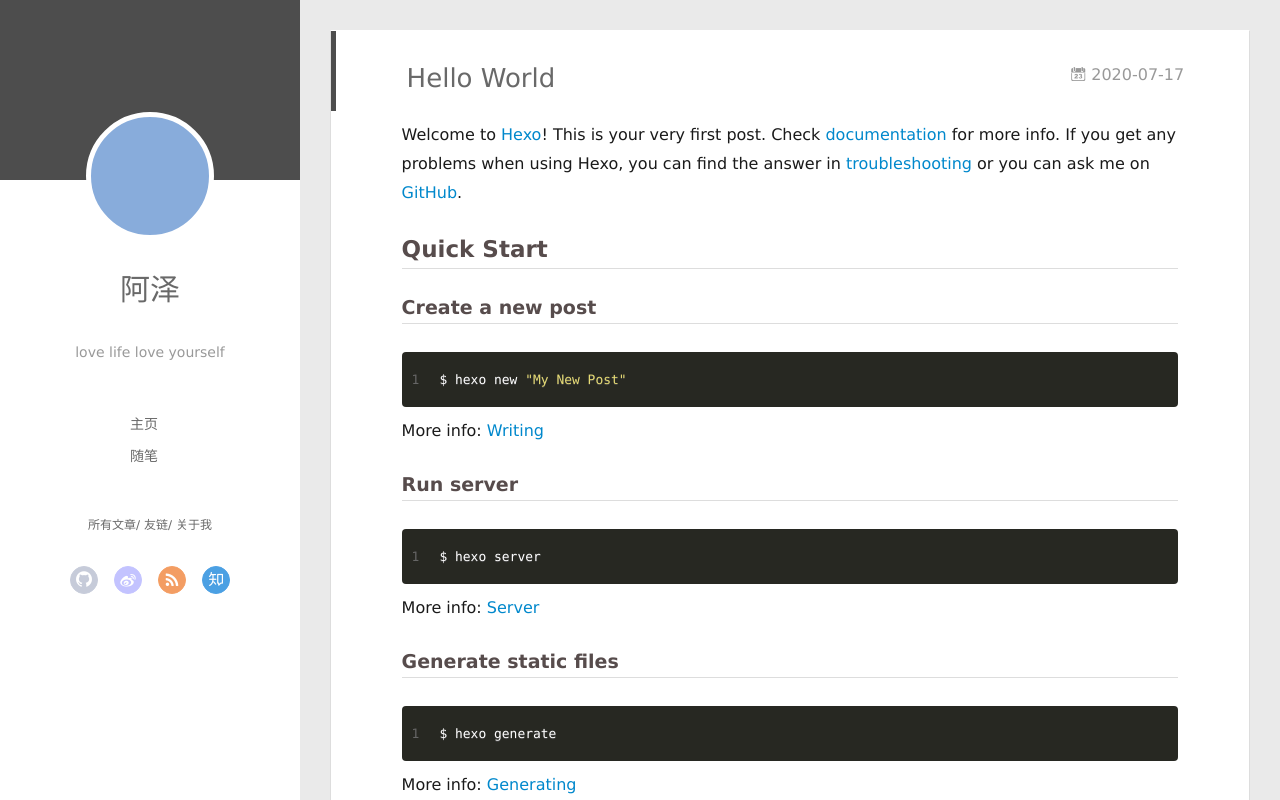
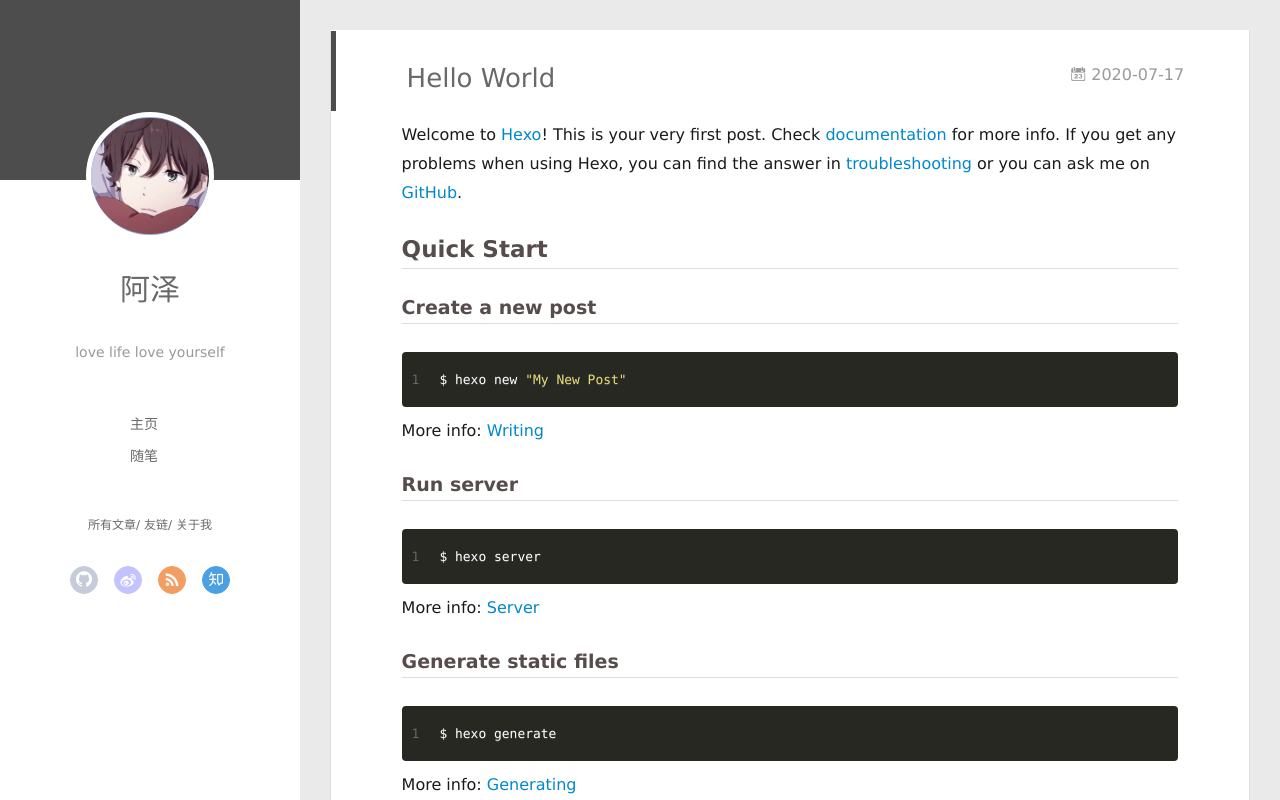
Before and after one commit to SpadeK08/spadek08.github.io, a plain HTML site: page 2020/07/17/hello-world/index.html in a window 1280 px wide. Drawn offline with Linux system fonts and the light colour scheme; no server answers.

Commit message:
Site updated: 2020-07-17 23:42:01

```diff
--- a/2020/07/17/hello-world/index.html
+++ b/2020/07/17/hello-world/index.html
@@ -47,7 +47,7 @@
 <div class="intrude-less">
 	<header id="header" class="inner">
 		<a href="/" class="profilepic">
-			<img src="" class="js-avatar">
+			<img src="/avater/WechatIMG14.jpg" class="js-avatar">
 		</a>
 		<hgroup>
 		  <h1 class="header-author"><a href="/">阿泽</a></h1>
@@ -107,7 +107,7 @@
 	<div class="intrude-less">
 		<header id="header" class="inner">
 			<div class="profilepic">
-				<img src="" class="js-avatar">
+				<img src="/avater/WechatIMG14.jpg" class="js-avatar">
 			</div>
 			<hgroup>
 			  <h1 class="header-author js-header-author">阿泽</h1>
```
Also changed, not shown: 2020/07/17/我的第一篇博客文章/index.html (+2 -2 lines), archives/2020/07/index.html (+2 -2 lines), archives/2020/index.html (+2 -2 lines), archives/index.html (+2 -2 lines), index.html (+2 -2 lines), avater/WechatIMG14.jpeg (added), avater/WechatIMG14.jpg (added).
